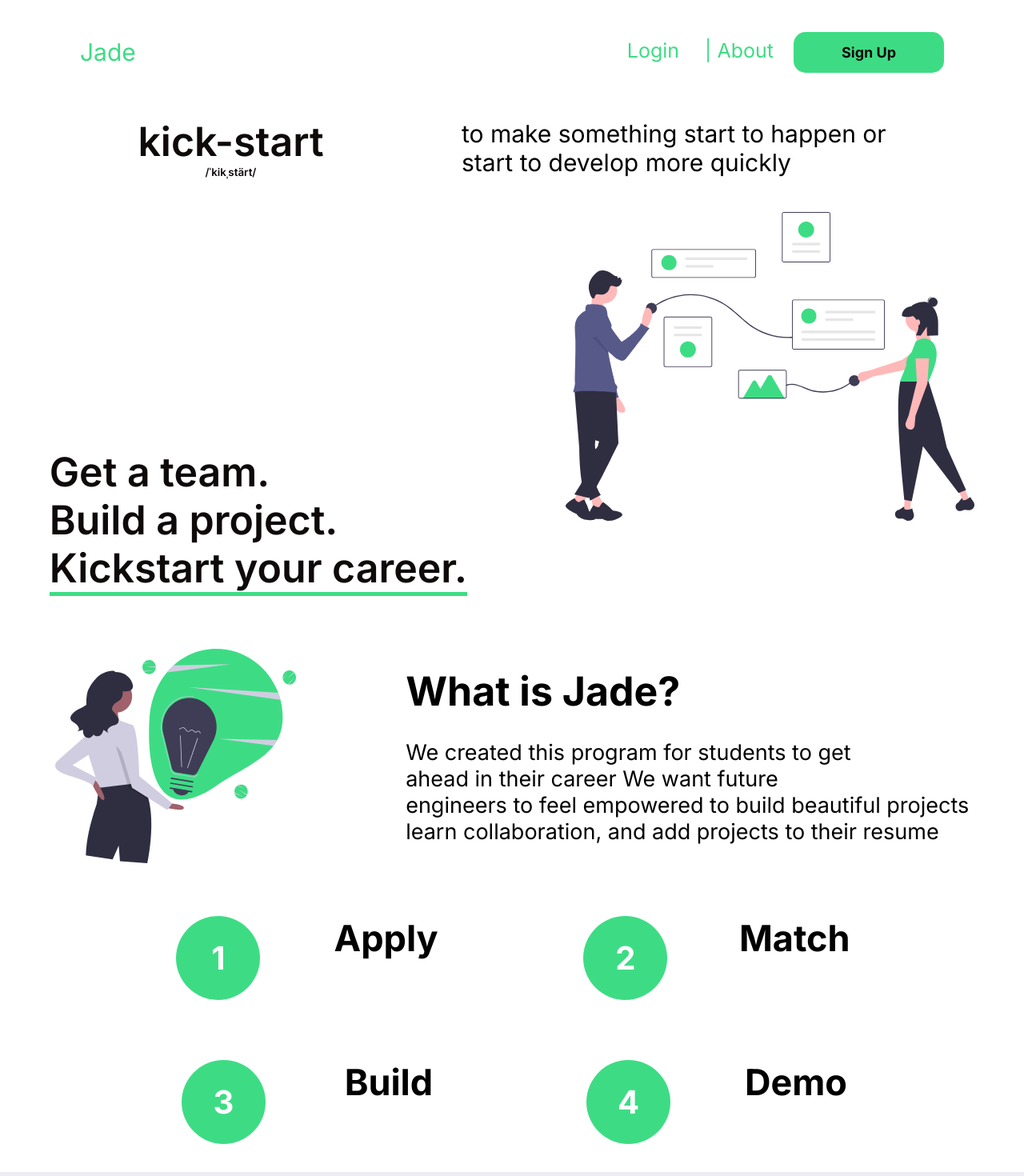
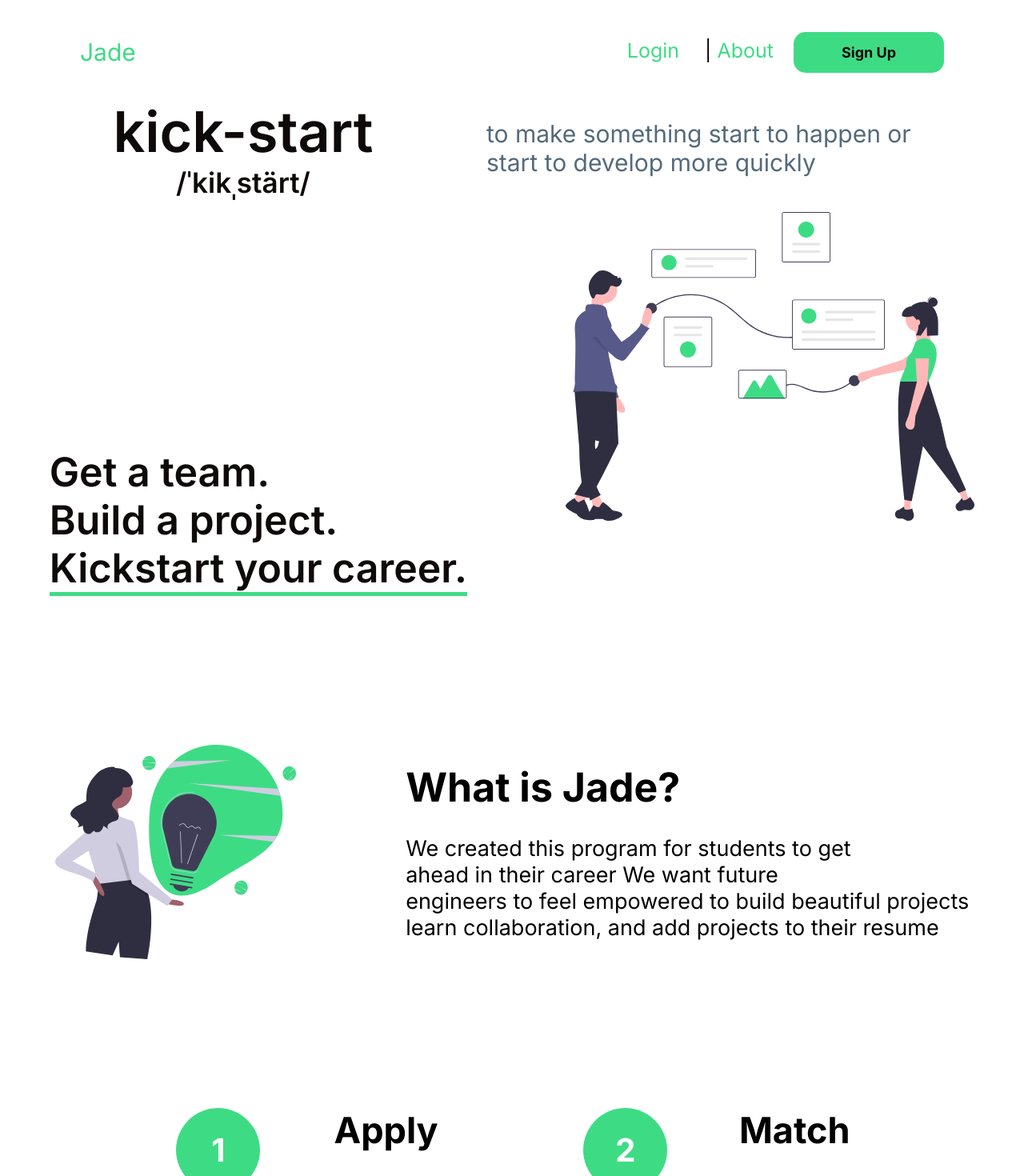
Before and after one commit to aibarrola/SubtleAsianNetwork, a React (Create React App) app: page /about in a window 1280 px wide. Shown: the top 1470 px of the page at 80% size. Built offline with nearby package versions, Linux system fonts and the light colour scheme.

Commit message:
updated about page and navbar

```diff
--- a/src/components/navbar.css
+++ b/src/components/navbar.css
@@ -2,7 +2,7 @@
   background: rgba(0, 0, 255, 0);
 
   overflow: hidden;
-  color: var(--main-color);
+
   margin-top: 25px;
   font-size: 25px;
   display: flex;
@@ -23,15 +23,19 @@
 
 .navTitle {
   font-size: 30px;
+  color: var(--main-color);
+}
+.navTitle.active {
+  color: var(--main-dark);
 }
 
 .navbar a {
   margin-right: 25px;
   color: var(--main-color);
 }
-.navbar .active a {
-  margin-right: 25px;
-  color: var(--main-dark);
+
+.navbar .active {
+  color: black;
 }
 
 /* .navbar a:hover {
@@ -46,3 +50,7 @@
   padding: 15px 60px;
   font-weight: bold;
 }
+
+.navSignUp .active {
+  background-color: (--main-white);
+}
--- a/src/components/navbar.jsx
+++ b/src/components/navbar.jsx
@@ -47,17 +47,24 @@ function Navbar() {
           Logout
         </a> */}
       {/*   <a href="/networking"> Networking </a> */}
-      <small className="navTitle"> Jade </small>
+      <small className={showNav ? "navTitle active" : "navTitle "}>
+        {" "}
+        Jade{" "}
+      </small>
 
       <div>
-        <a href="/login" className="navRight">
+        <a href="/login" className={showNav ? "active" : " "}>
           Login
         </a>
-        <span className="navRight"> | </span>
-        <a href="/about" className="navRight">
+        <span className={showNav ? "active" : " "}> | </span>
+        <a href="/about" className={showNav ? "active" : " "}>
           About
         </a>
-        <button href="/signup" className="BTNsignUp navSignUp navRight">
+        <button
+          href="/signup"
+          class={showNav ? " navSignUp active " : "BTNsignUp navSignUp"}
+          className="BTNsignUp navRight"
+        >
           Sign Up
         </button>
         {/* <a href={`/group/${group}`}> Groups </a> */}
--- a/src/components/pages/aboutPage/about.css
+++ b/src/components/pages/aboutPage/about.css
@@ -12,12 +12,21 @@
   height: 20vh;
 }
 
+.kickStart {
+  font-size: 70px;
+}
+
 .kickDefintion {
   width: 100%;
   display: flex;
   flex-direction: row;
   justify-content: space-evenly;
   align-items: center;
+  color: var(--secondary-grey);
+}
+
+.kickSmall {
+  font-size: 35px;
 }
 
 .kickStartDef {
@@ -48,7 +57,7 @@
   flex-direction: row;
   justify-content: space-around;
   width: 100%;
-  height: 50vh;
+  height: 80vh;
 }
 
 .jade-title {
@@ -67,6 +76,7 @@
   row-gap: 40px;
   grid-template-columns: 1fr 1fr;
   height: 40vh;
+  margin-bottom: 200px;
 }
 
 .circleDir {
--- a/src/components/pages/aboutPage/about.jsx
+++ b/src/components/pages/aboutPage/about.jsx
@@ -14,8 +14,8 @@ function aboutPage() {
       <div className="kickStartContainer">
         <div className="kickDefintion">
           <div className="flexCenterCol">
-            <h1 className="main-title"> kick-start </h1>
-            <small className="main-title"> /ˈkikˌstärt/ </small>
+            <h1 className="main-title kickStart"> kick-start </h1>
+            <small className="main-title kickSmall"> /ˈkikˌstärt/ </small>
           </div>
 
           <p className="kickStartDef">
--- a/src/index.css
+++ b/src/index.css
@@ -34,6 +34,7 @@
   --accent-color: #16eb76;
   --main-white: #ffffff;
   --main-grey: #ebedf2;
+  --secondary-grey: #546a7b;
   --main-dark: #0f0a0a;
   --light-grey: #f8f4f4;
 }
```
